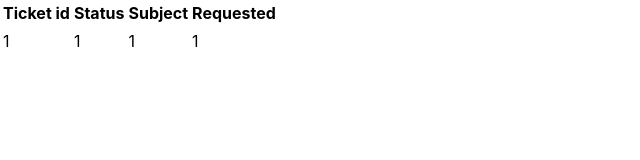
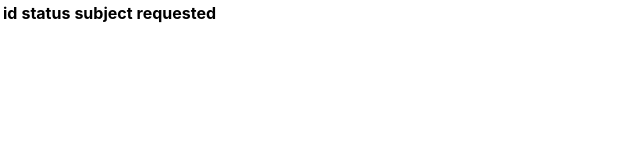
Before and after one commit to allen0lee/ticket-viewer-react, a React (Create React App) app: page / in a window 1280 px wide. Shown: the top 160 px of the page, without its empty margins (0-640 px from the left). Built offline with nearby package versions, Linux system fonts and the light colour scheme.

Commit message:
able to show first page

```diff
--- a/src/components/Table.js
+++ b/src/components/Table.js
@@ -6,8 +6,7 @@ class Table extends React.Component {
     super()
     this.state = {
       ticketsInfo: [
-        {"Ticket id": null, "Status": null, "Subject": null, "Requested": null},
-        {"Ticket id": 1, "Status": 1, "Subject": 1, "Requested": 1}
+        {id: null, status: null, subject: null, requested: null}
       ]
     }
   }
@@ -51,13 +50,13 @@ class Table extends React.Component {
 
   renderTableData() {
     return this.state.ticketsInfo.map((ticket, index) => {
-      const {"Ticket id":TicketId, Status, Subject, Requested} = ticket //destructuring
+      const {id, status, subject, requested} = ticket //destructuring
       return (
-        <tr key={index}>
-          <td>{TicketId}</td>
-          <td>{Status}</td>
-          <td>{Subject}</td>
-          <td>{Requested}</td>
+        <tr key={id}>
+          <td>{id}</td>
+          <td>{status}</td>
+          <td>{subject}</td>
+          <td>{requested}</td>
         </tr>
       )
     })
```
